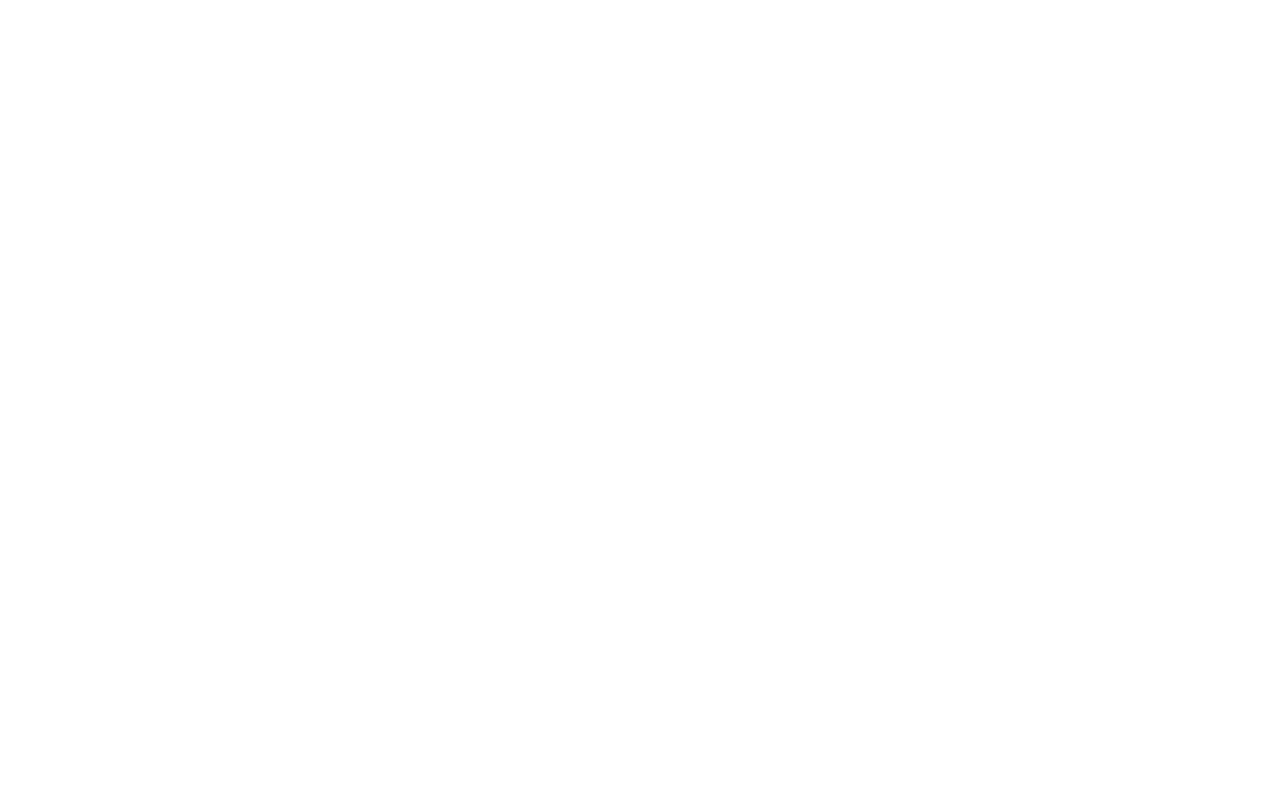
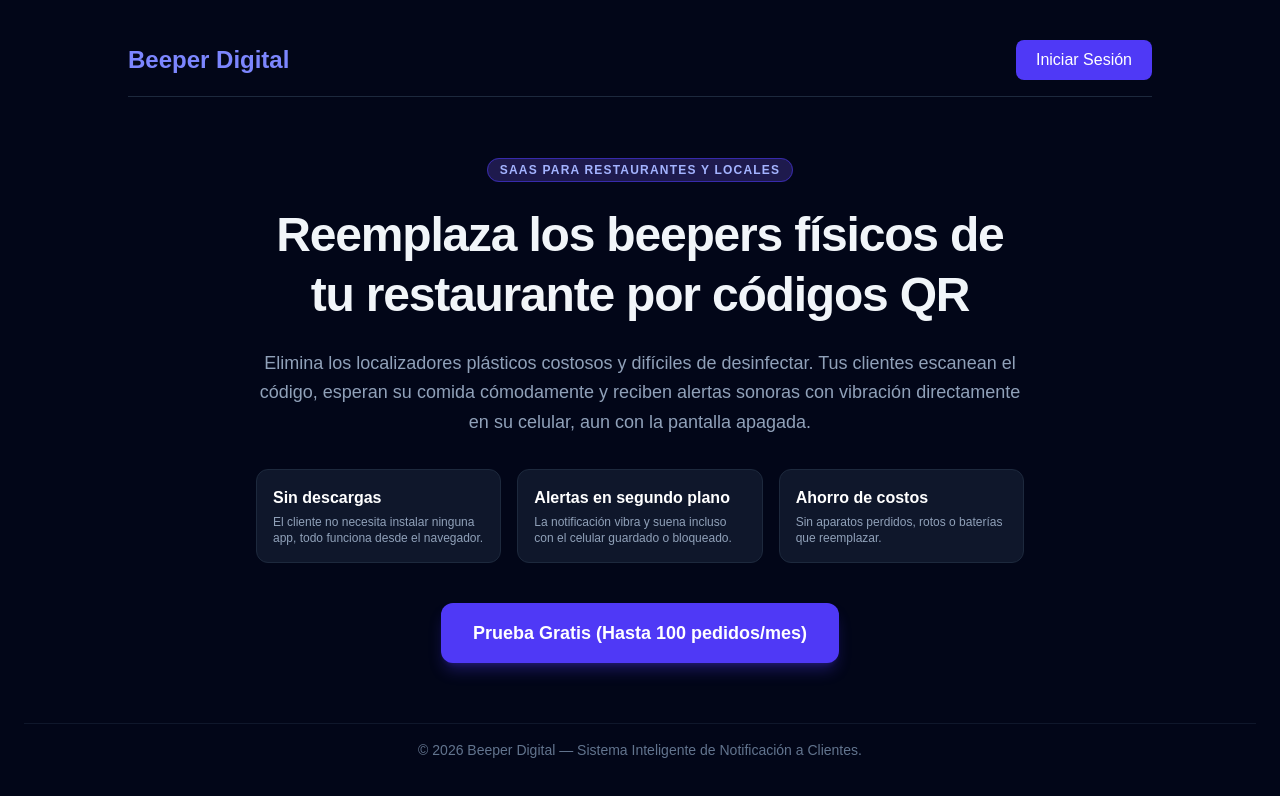
Before and after one commit to JTriana2010/beeper-digital-saas, a Next.js app: page / in a window 1280 px wide. Before the commit this address had no page. Shown: the top 796 px of the page. Built offline with nearby package versions, Linux system fonts and the light colour scheme.

Commit message:
Landing page de presentacion agregada

```diff
--- /dev/null
+++ b/app/RegisterSW.tsx
@@ -0,0 +1,16 @@
+'use client';
+
+import { useEffect } from 'react';
+
+export default function RegisterSW() {
+  useEffect(() => {
+    if ('serviceWorker' in navigator) {
+      navigator.serviceWorker
+        .register('/sw.js')
+        .then((reg) => console.log('Service Worker registrado con éxito:', reg.scope))
+        .catch((err) => console.error('Error al registrar Service Worker:', err));
+    }
+  }, []);
+
+  return null;
+}
--- a/app/layout.tsx
+++ b/app/layout.tsx
@@ -1,3 +1,4 @@
+import RegisterSW from './RegisterSW';
 import type { Metadata } from "next";
 import { Geist, Geist_Mono } from "next/font/google";
 import "./globals.css";
@@ -23,7 +24,10 @@
       lang="en"
       className={`${geistSans.variable} ${geistMono.variable} h-full antialiased`}
     >
-      <body className="min-h-full flex flex-col">{children}</body>
+      <body className="min-h-full flex flex-col">
+        <RegisterSW />
+        {children}
+        </body>
     </html>
   );
 }
--- a/app/page.tsx
+++ b/app/page.tsx
@@ -1,5 +1,61 @@
-import { redirect } from 'next/navigation';
+import Link from 'next/link';
 
 export default function Home() {
-  redirect('/login');
+  return (
+    <div className="min-h-screen bg-slate-950 text-slate-100 flex flex-col justify-between p-6">
+      {/* Barra superior */}
+      <header className="flex justify-between items-center max-w-5xl w-full mx-auto py-4 border-b border-slate-800">
+        <h1 className="text-2xl font-bold text-indigo-400">Beeper Digital</h1>
+        <Link
+          href="/login"
+          className="bg-indigo-600 hover:bg-indigo-500 text-white px-5 py-2 rounded-lg font-medium transition"
+        >
+          Iniciar Sesión
+        </Link>
+      </header>
+
+      {/* Presentación Principal */}
+      <main className="max-w-3xl w-full mx-auto text-center my-auto py-12">
+        <span className="bg-indigo-950 text-indigo-300 text-xs uppercase tracking-widest font-semibold px-3 py-1 rounded-full border border-indigo-800">
+          SaaS para Restaurantes y Locales
+        </span>
+
+        <h2 className="text-4xl sm:text-5xl font-extrabold tracking-tight mt-6 mb-6 leading-tight">
+          Reemplaza los beepers físicos de tu restaurante por códigos QR
+        </h2>
+
+        <p className="text-lg text-slate-400 mb-8 leading-relaxed">
+          Elimina los localizadores plásticos costosos y difíciles de desinfectar. Tus clientes escanean el código, esperan su comida cómodamente y reciben alertas sonoras con vibración directamente en su celular, aun con la pantalla apagada.
+        </p>
+
+        {/* Características breves */}
+        <div className="grid grid-cols-1 md:grid-cols-3 gap-4 text-left mb-10">
+          <div className="bg-slate-900 border border-slate-800 p-4 rounded-xl">
+            <h3 className="font-semibold text-white mb-1">Sin descargas</h3>
+            <p className="text-xs text-slate-400">El cliente no necesita instalar ninguna app, todo funciona desde el navegador.</p>
+          </div>
+          <div className="bg-slate-900 border border-slate-800 p-4 rounded-xl">
+            <h3 className="font-semibold text-white mb-1">Alertas en segundo plano</h3>
+            <p className="text-xs text-slate-400">La notificación vibra y suena incluso con el celular guardado o bloqueado.</p>
+          </div>
+          <div className="bg-slate-900 border border-slate-800 p-4 rounded-xl">
+            <h3 className="font-semibold text-white mb-1">Ahorro de costos</h3>
+            <p className="text-xs text-slate-400">Sin aparatos perdidos, rotos o baterías que reemplazar.</p>
+          </div>
+        </div>
+
+        <Link
+          href="/login"
+          className="bg-indigo-600 hover:bg-indigo-500 text-white px-8 py-4 rounded-xl font-semibold text-lg transition inline-block shadow-lg shadow-indigo-600/30"
+        >
+          Prueba Gratis (Hasta 100 pedidos/mes)
+        </Link>
+      </main>
+
+      {/* Pie de página */}
+      <footer className="text-center text-slate-500 text-sm py-4 border-t border-slate-900">
+        © {new Date().getFullYear()} Beeper Digital — Sistema Inteligente de Notificación a Clientes.
+      </footer>
+    </div>
+  );
 }
--- a/package.json
+++ b/package.json
@@ -17,7 +17,8 @@
     "qrcode.react": "^4.2.0",
     "react": "19.2.8",
     "react-dom": "19.2.8",
-    "tailwind-merge": "^3.6.0"
+    "tailwind-merge": "^3.6.0",
+    "web-push": "^3.6.7"
   },
   "devDependencies": {
     "@tailwindcss/postcss": "^4",
--- /dev/null
+++ b/public/sw.js
@@ -0,0 +1,29 @@
+self.addEventListener('push', function (event) {
+  if (!event.data) return;
+
+  const data = event.data.json();
+
+  const options = {
+    body: data.body || '¡Tu pedido está listo para recoger!',
+    icon: '/favicon.ico',
+    badge: '/favicon.ico',
+    vibrate: [500, 250, 500, 250, 500],
+    tag: 'order-ready',
+    renotify: true,
+    requireInteraction: true,
+    data: {
+      url: data.url || '/'
+    }
+  };
+
+  event.waitUntil(
+    self.registration.showNotification(data.title || '🔔 ¡PEDIDO LISTO!', options)
+  );
+});
+
+self.addEventListener('notificationclick', function (event) {
+  event.notification.close();
+  event.waitUntil(
+    clients.openWindow(event.notification.data.url)
+  );
+});
```
Also changed, not shown: public/manifest.json (added), 1 other file (tests, documents, lock files or other folders).
